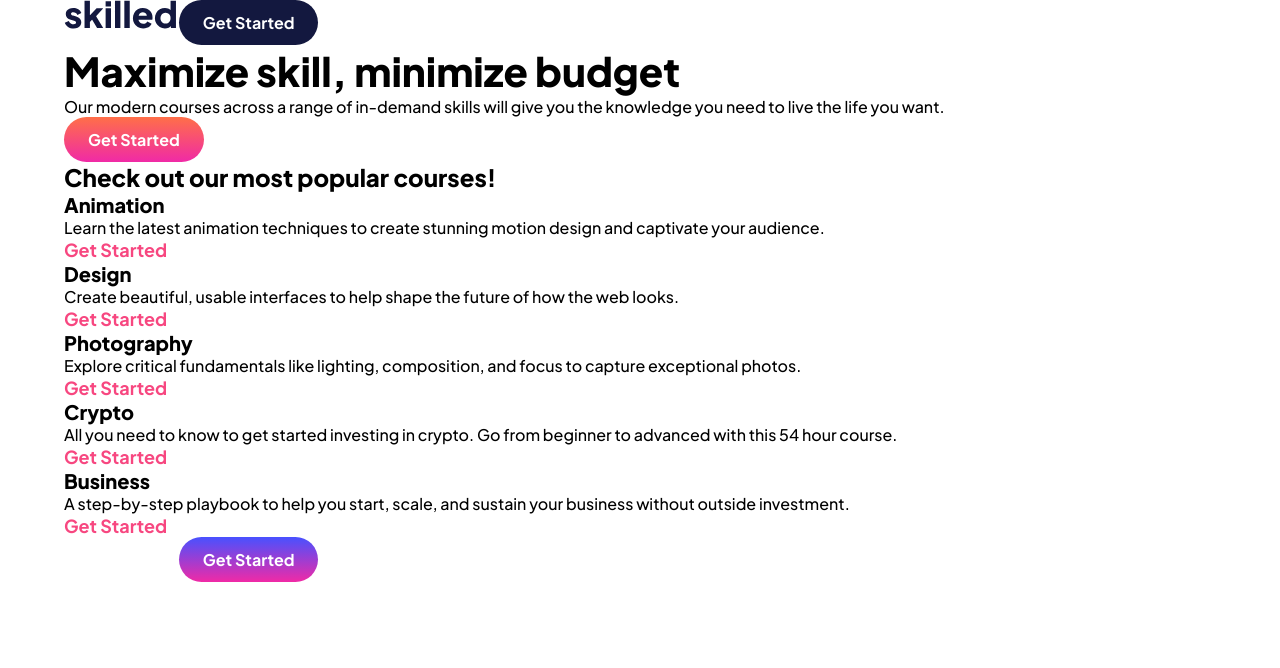
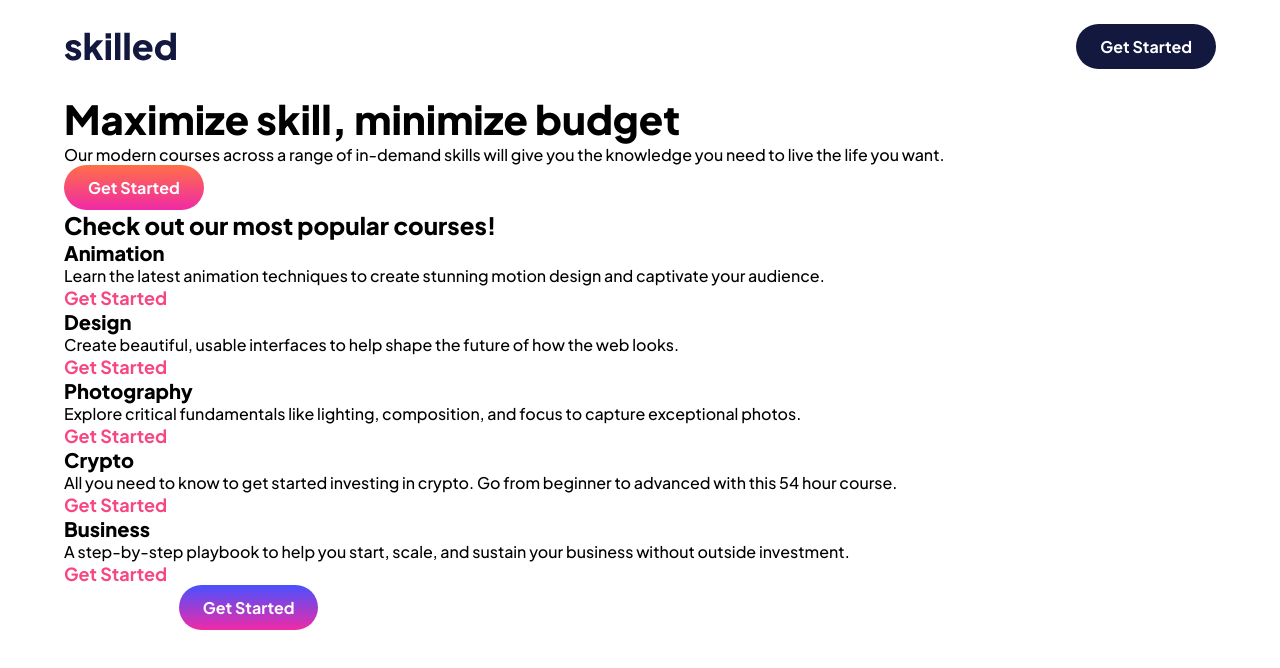
Before and after one commit to andrew2764/skilled-elearning-landing-page, a plain HTML site: page src/index.html in a window 1280 px wide. Drawn offline with Linux system fonts and the light colour scheme.

Commit message:
Style header

```diff
--- a/src/style.css
+++ b/src/style.css
@@ -76,6 +76,17 @@ button {
   margin: 0 auto;
 }
 
+header {
+  display: flex;
+  align-items: center;
+  justify-content: space-between;
+  padding: 1.5em 0;
+}
+
+.logo {
+  max-height: 35px;
+}
+
 .content .card button {
   font-size: 1.125rem;
 }
```
